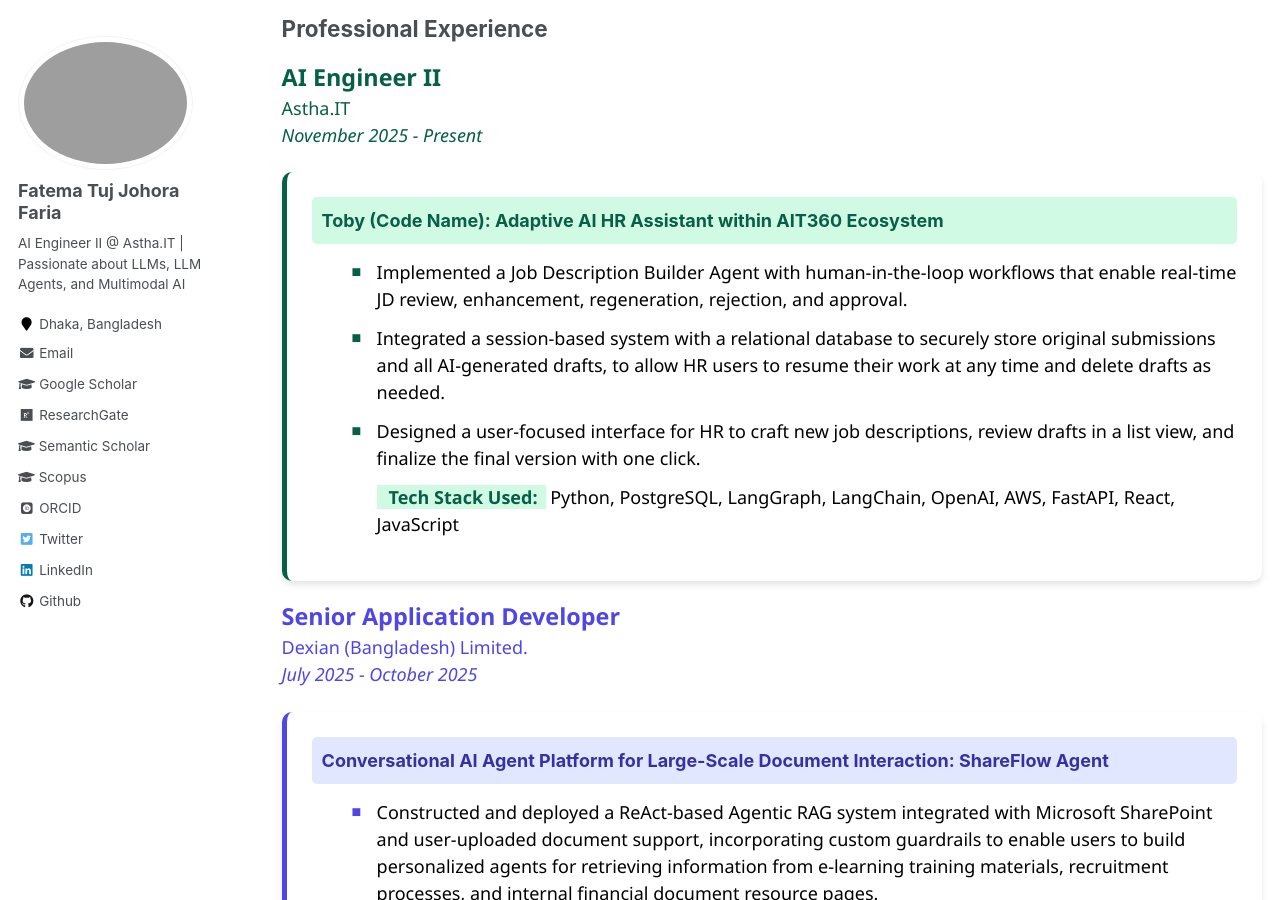
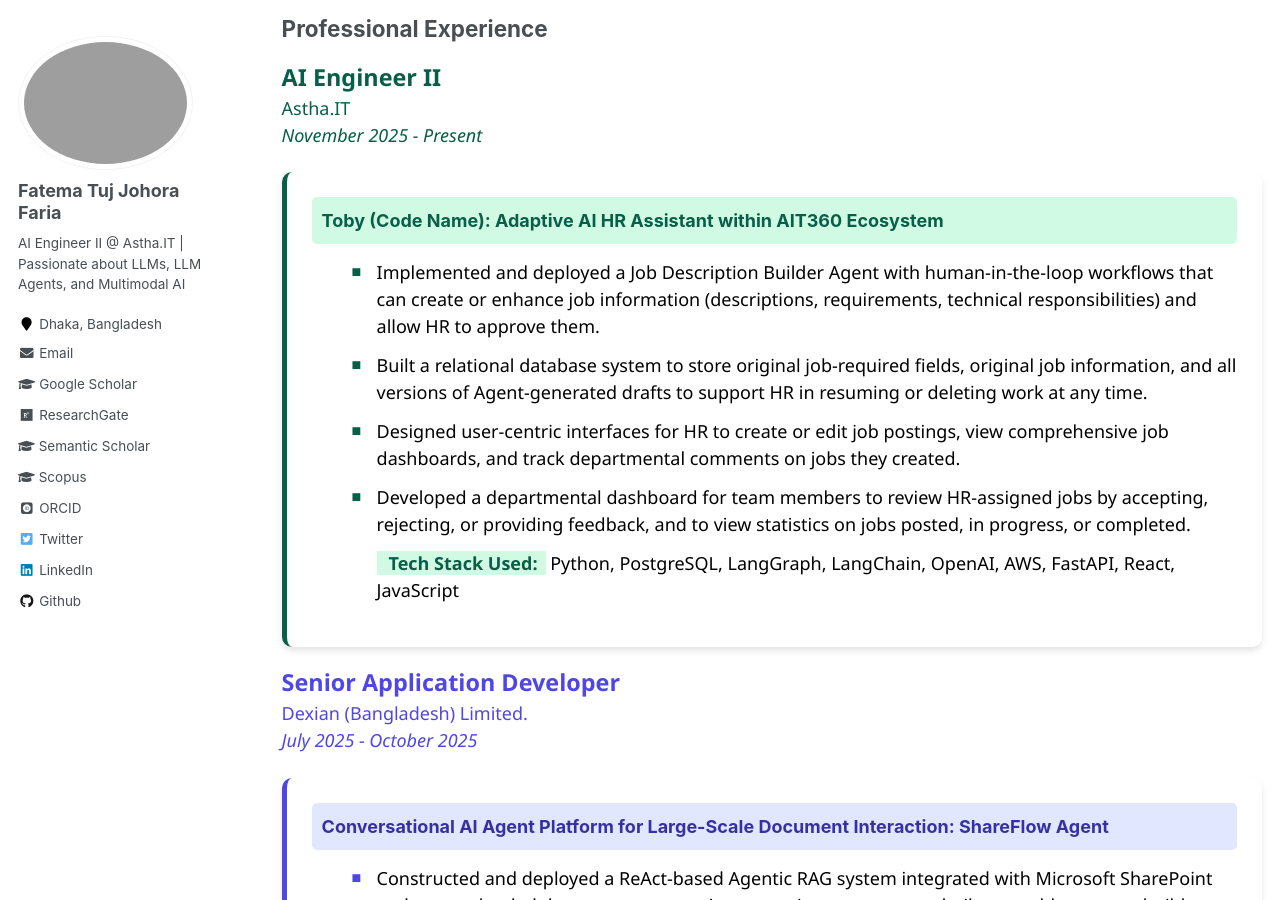
Before and after one commit to fatemafaria142/fatemafaria142.github.io, a Jekyll site: the page built from _pages/work.md, in a window 1280 px wide and 900 px high, scrolled down 2440 px. Built offline with Jekyll 4.4.1, drawn with Linux system fonts in a browser that asks for light colours; some web fonts are replaced; some of the changed text lies outside the part shown.

Commit message:
Update Work

```diff
--- a/_pages/work.md
+++ b/_pages/work.md
@@ -120,15 +120,19 @@ title: ""
       <ul style="font-family: 'Segoe UI', sans-serif; color: black; margin-top: 15px;">
         <li style="margin-bottom: 12px; list-style-type: none; position: relative; padding-left: 25px;">
           <span style="position: absolute; left: 0; color: #065f46; font-size: 0.9em;">■</span>
-          Implemented a Job Description Builder Agent with human-in-the-loop workflows that enable real-time JD review, enhancement, regeneration, rejection, and approval.
+          Implemented and deployed a Job Description Builder Agent with human-in-the-loop workflows that can create or enhance job information (descriptions, requirements, technical responsibilities) and allow HR to approve them.
         </li>
         <li style="margin-bottom: 12px; list-style-type: none; position: relative; padding-left: 25px;">
           <span style="position: absolute; left: 0; color: #065f46; font-size: 0.9em;">■</span>
-          Integrated a session-based system with a relational database to securely store original submissions and all AI-generated drafts, to allow HR users to resume their work at any time and delete drafts as needed.
+          Built a relational database system to store original job-required fields, original job information, and all versions of Agent-generated drafts to support HR in resuming or deleting work at any time.
         </li>
         <li style="margin-bottom: 12px; list-style-type: none; position: relative; padding-left: 25px;">
           <span style="position: absolute; left: 0; color: #065f46; font-size: 0.9em;">■</span>
-          Designed a user-focused interface for HR to craft new job descriptions, review drafts in a list view, and finalize the final version with one click.
+         Designed user-centric interfaces for HR to create or edit job postings, view comprehensive job dashboards, and track departmental comments on jobs they created.
+        </li>
+        <li style="margin-bottom: 12px; list-style-type: none; position: relative; padding-left: 25px;">
+          <span style="position: absolute; left: 0; color: #065f46; font-size: 0.9em;">■</span>
+         Developed a departmental dashboard for team members to review HR-assigned jobs by accepting, rejecting, or providing feedback, and to view statistics on jobs posted, in progress, or completed.
         </li>
          <li style="margin-bottom: 12px; list-style-type: none; position: relative; padding-left: 25px;">
           <b><span style="background-color: #d1fae5; padding: 0 8px 0 12px; color: #065f46; display: inline;">Tech Stack Used:</span></b> Python, PostgreSQL, LangGraph, LangChain, OpenAI, AWS, FastAPI, React, JavaScript
@@ -282,7 +286,7 @@ title: ""
 
 <div style="background-color: white; border-left: 5px solid #b45309; border-radius: 10px; padding: 25px; flex: 1 1 100%; max-width: 100%; box-shadow: 0 4px 6px rgba(0, 0, 0, 0.1);">
   <div style="background-color: #fef3c7; padding: 10px; border-radius: 5px; margin-bottom: 15px;">
-    <span style="color: #92400e; font-size: 1em; font-weight: bold;">Automated Presentation Insights Generator: CaseAligner</span>
+    <span style="color: #92400e; font-size: 1em; font-weight: bold;">Automated Presentation Takeaways Generator: CaseAligner</span>
   </div>
   <ul style="font-family: 'Segoe UI', sans-serif; color: black; margin-top: 15px;">
     <li style="margin-bottom: 12px; list-style-type: none; position: relative; padding-left: 25px;">
```
Also changed, not shown: _pages/research.md (+1 -1 lines).
